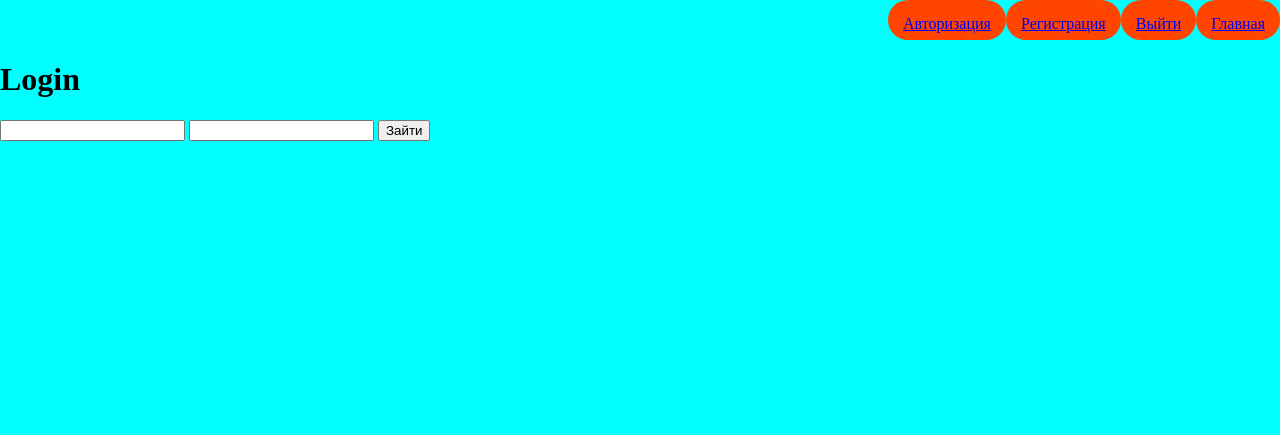
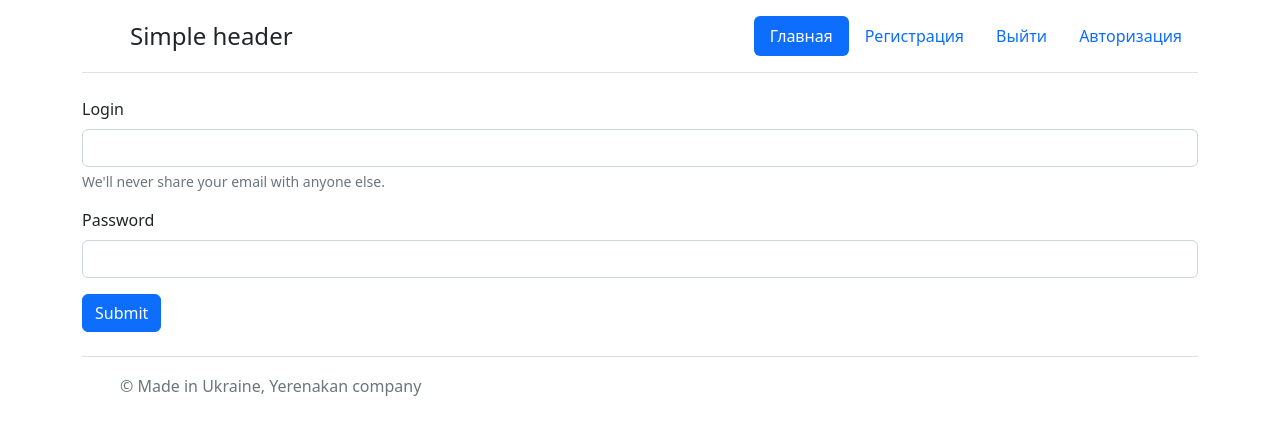
Before and after one commit to Pavel1515/Flask, a Flask app: page /login in a window 1280 px wide. Shown: the top 435 px of the page. Run offline with Flask 2, Linux system fonts and the light colour scheme.

Commit message:
промежуточны бутстрап

```diff
--- a/app.py
+++ b/app.py
@@ -2,5 +2,5 @@ from packages import app
 
 
 
-# if __name__=='__main__':
-#     app.run(debug=True)
+if __name__=='__main__':
+    app.run(debug=True)
--- a/packages/__init__.py
+++ b/packages/__init__.py
@@ -1,5 +1,4 @@
-from flask import Flask, request, redirect, render_template, url_for, flash
-
+from flask import Flask
 from flask_sqlalchemy import SQLAlchemy
 
 from flask_login import LoginManager, UserMixin
@@ -14,6 +13,6 @@ db = SQLAlchemy(app)
 manager = LoginManager(app)
 manager.login_view = 'login_all'
 
-from packages import routes
+from packages import routes, modells
 
 db.create_all()
--- a/packages/routes.py
+++ b/packages/routes.py
@@ -1,11 +1,8 @@
 from flask import Flask, request, redirect, render_template, url_for, flash
 from flask_login import LoginManager, UserMixin, login_required, logout_user, login_user
 from werkzeug.security import generate_password_hash, check_password_hash
-from packages import manager, app
-from packages.modells import User, Date_b
-
-
-
+from packages import manager, app, db
+from packages.modells import User, Date_b, Date_text
 
 @manager.user_loader
 def load_user(user_id):
@@ -105,7 +102,7 @@ def logaut():
     return redirect(url_for('login_all'))
 
 
-@app.route('/admin')
+@app.route('/admin' , methods = ['POST','GET'])
 def admin():
     users = User.query.all()
     return render_template("admin.html", users=users)
@@ -114,3 +111,21 @@ def admin():
 @app.errorhandler(404)
 def pageNotFount(error):
     return redirect(url_for('login_all'))
+
+
+@app.route('/open/<int:id>', methods=['POST','GET'])
+def open_viev(id):
+    state = Date_b.query.filter(Date_b.id == id).first()
+    chats = Date_text.query.filter(Date_text.chat == state.id)
+    try:
+        if request.method == "POST":
+            text = request.form.get("text")
+            id = request.cookies.get('id')
+            user = User.query.filter(User.login == id).first()
+            data_text = Date_text(chat = state.id, text=text, name_user=user.user_name)
+            db.session.add(data_text)
+            db.session.commit()
+            # return  render_template('open.html',state = state , chats = chats )
+    except:
+            return "База даных не доступна"
+    return  render_template('open.html',state = state , chats = chats )
--- a/packages/templates/base.html
+++ b/packages/templates/base.html
@@ -3,14 +3,43 @@
 <head>
     <meta charset="UTF-8">
     <title>{% block title %}{% endblock %}</title>
-    <link rel="stylesheet" href="{{url_for('static', filename='/css/style.css')}}">
+    <link rel="stylesheet" href="https://cdn.jsdelivr.net/npm/bootstrap@5.2.0-beta1/dist/css/bootstrap.min.css">
 <body>
-    <ul class="menu">
-        <li class="m_btn"><a href="/login">Авторизация</a></li>
-        <li class="m_btn"><a href="/registr">Регистрация</a></li>
-        <li class="m_btn"><a href="/logaut">Выйти</a></li>
-        <li class="m_btn"><a href="/">Главная</a></li>
-    </ul>
+    <div class="container">
+        <header class="d-flex flex-wrap justify-content-center py-3 mb-4 border-bottom">
+          <a href="/" class="d-flex align-items-center mb-3 mb-md-0 me-md-auto text-dark text-decoration-none">
+            <svg class="bi me-2" width="40" height="32"><use xlink:href="#bootstrap"></use></svg>
+            <span class="fs-4">Simple header</span>
+          </a>
+
+          <ul class="nav nav-pills">
+            <li class="nav-item"><a href="/" class="nav-link active" aria-current="page">Главная</a></li>
+            <li class="nav-item"><a href="/registr" class="nav-link">Регистрация</a></li>
+            <li class="nav-item"><a href="/logaut" class="nav-link">Выйти</a></li>
+            <li class="nav-item"><a href="/login" class="nav-link">Авторизация</a></li>
+          </ul>
+        </header>
+      </div>
+
 {% block body %}{% endblock %}
+
+<div class="container">
+    <footer class="d-flex flex-wrap justify-content-between align-items-center py-3 my-4 border-top">
+      <div class="col-md-4 d-flex align-items-center">
+        <a href="/" class="mb-3 me-2 mb-md-0 text-muted text-decoration-none lh-1">
+          <svg class="bi" width="30" height="24"><use xlink:href="#bootstrap"></use></svg>
+        </a>
+        <span class="mb-3 mb-md-0 text-muted">© Made in Ukraine, Yerenakan company</span>
+      </div>
+
+      <ul class="nav col-md-4 justify-content-end list-unstyled d-flex">
+        <li class="ms-3"><a class="text-muted" href="#"><svg class="bi" width="24" height="24"><use xlink:href="#twitter"></use></svg></a></li>
+        <li class="ms-3"><a class="text-muted" href="#"><svg class="bi" width="24" height="24"><use xlink:href="#instagram"></use></svg></a></li>
+        <li class="ms-3"><a class="text-muted" href="#"><svg class="bi" width="24" height="24"><use xlink:href="#facebook"></use></svg></a></li>
+      </ul>
+    </footer>
+  </div>
+  <script src="https://cdn.jsdelivr.net/npm/@popperjs/core@2.11.5/dist/umd/popper.min.js" integrity="sha384-Xe+8cL9oJa6tN/veChSP7q+mnSPaj5Bcu9mPX5F5xIGE0DVittaqT5lorf0EI7Vk" crossorigin="anonymous"></script>
+  <script src="https://cdn.jsdelivr.net/npm/bootstrap@5.2.0-beta1/dist/js/bootstrap.min.js" integrity="sha384-kjU+l4N0Yf4ZOJErLsIcvOU2qSb74wXpOhqTvwVx3OElZRweTnQ6d31fXEoRD1Jy" crossorigin="anonymous"></script>
 </body>
 </html>
--- a/packages/templates/index.html
+++ b/packages/templates/index.html
@@ -6,9 +6,10 @@
 <p class="title">Список ваших заметок :</p>
 <div class="container"></div>
 {% for i in base %}
-    <h2>Название: {{i.title}}</h2>
-    <p>{{i.text}}</p>
+    <a href="/open/{{i.id}}"><h2>Название: {{i.title}}</h2></a>
+    {% if user.id ==True %}
     <a href="/delete/{{i.id}}" class="delete">Удалить</a>
+    {% endif %}
     <p>Дата создания: {{i.time}}</p>
     <p>Создал пользователь: {{i.name_user}}</p>
 {% endfor %}
--- a/packages/templates/login.html
+++ b/packages/templates/login.html
@@ -10,10 +10,18 @@
     </ul>
   {% endif %}
 {% endwith %}
-    <h1>Login</h1>
-    <form method="post">
-        <input type="text" name="login">
-        <input type="password" name="password">
-        <button type="submit" value="Login">Зайти</button>
-    </form>
+<div class="container">
+  <form method="post">
+    <div class="mb-3">
+      <label for="exampleInputEmail1" class="form-label">Login</label>
+      <input type="email" class="form-control" id="exampleInputEmail1" aria-describedby="emailHelp" name="login">
+      <div id="emailHelp" class="form-text">We'll never share your email with anyone else.</div>
+    </div>
+    <div class="mb-3">
+      <label for="exampleInputPassword1" class="form-label">Password</label>
+      <input type="password" name="password"  class="form-control" id="exampleInputPassword1">
+    </div>
+    <button type="submit" value="Login" class="btn btn-primary">Submit</button>
+  </form>
+</div>
 {% endblock %}
```
Also changed, not shown: packages/modells.py (+8 -0 lines), packages/templates/gg.html (deleted, +0 -10 lines), packages/templates/open.html (added, +18 -0 lines), 1 other file.
